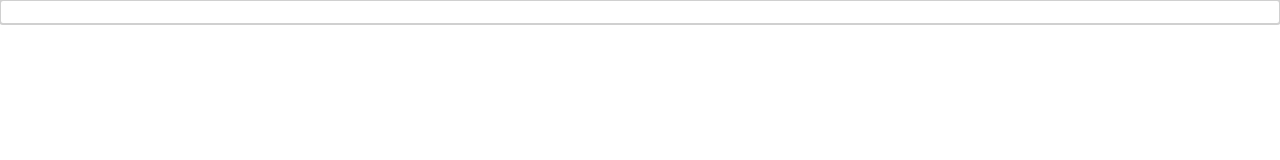
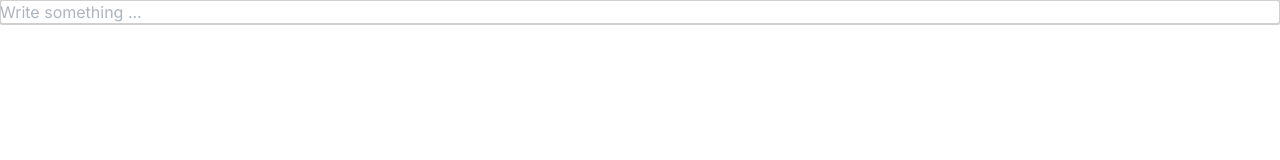
Before and after one commit to colinvkim/tabula-rasa, a Next.js app: page / in a window 1280 px wide. Shown: the top 160 px of the page. Built offline with nearby package versions, Linux system fonts and the light colour scheme.

Commit message:
fix: placeholder now shows

```diff
--- a/app/globals.css
+++ b/app/globals.css
@@ -126,3 +126,11 @@
     @apply font-sans;
   }
 }
+
+.editor p.is-editor-empty:first-child::before {
+  color: #adb5bd;
+  content: attr(data-placeholder);
+  float: left;
+  height: 0;
+  pointer-events: none;
+}
--- a/components/editor/editor.tsx
+++ b/components/editor/editor.tsx
@@ -8,14 +8,17 @@ const Tiptap = () => {
   const editor = useEditor({
     extensions: [
       StarterKit,
-      Placeholder.configure({ placeholder: "Start typing..." }),
+      Placeholder.configure({
+        placeholder: "Write something ...",
+        emptyEditorClass: "is-editor-empty",
+      }),
     ],
     autofocus: "start",
     // Don't render immediately on the server to avoid SSR issues
     immediatelyRender: false,
   })
 
-  return <EditorContent editor={editor} />
+  return <EditorContent editor={editor} className="editor" />
 }
 
 export default Tiptap
```
Lines whose indentation alone changed are shown as unchanged.
